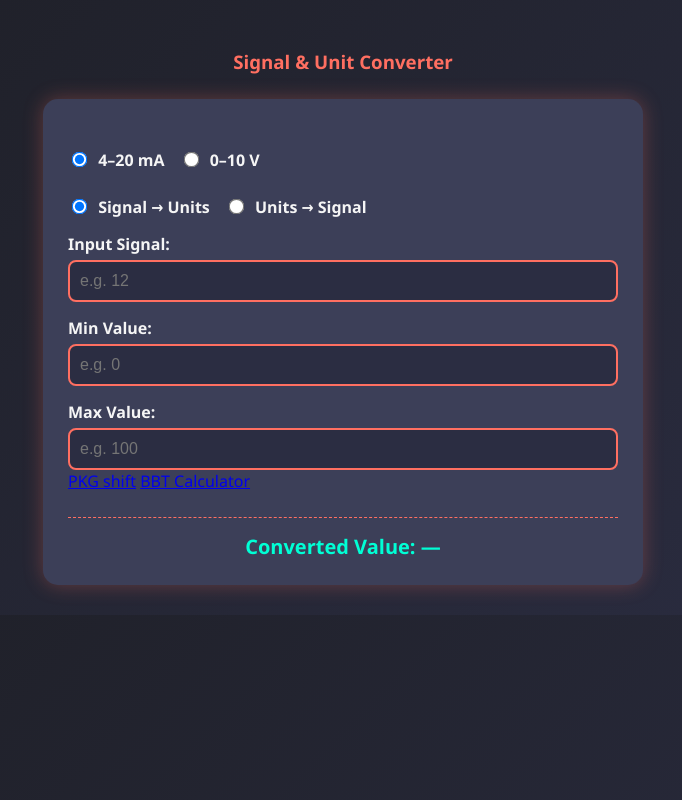
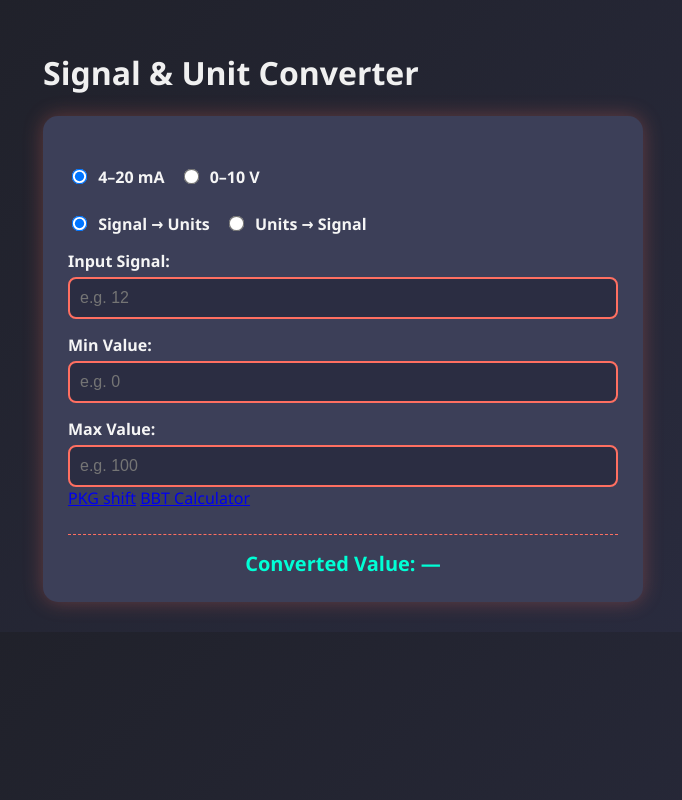
Before and after one commit to Attempt007/UnitsConverter.io.github, a plain HTML site: page WHshift.html in a window 1280 px wide. Shown: the whole page, without its empty margins (297-979 px from the left). Drawn offline with Linux system fonts and the light colour scheme.

Commit message:
Update WHshift.html

```diff
--- a/WHshift.html
+++ b/WHshift.html
@@ -7,7 +7,7 @@
   <link rel="stylesheet" href="WHshift.css">
 </head>
 <body>
-  <h3>Signal & Unit Converter</h3>
+  <h1>Signal & Unit Converter</h1>
   <div class="converter">
 
     <div class="mode-section">
```
